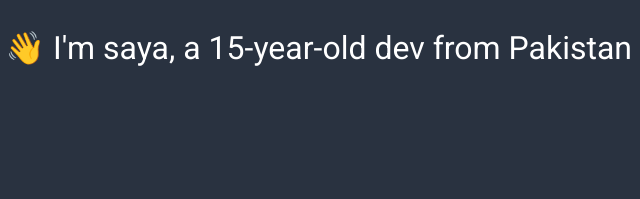
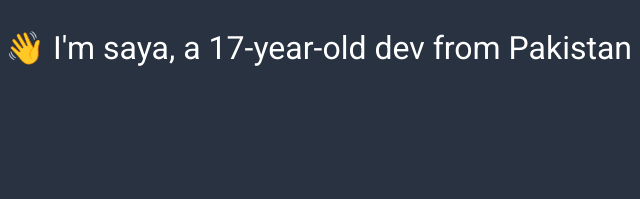
Before and after one commit to yanNotDev/yanNotDev.github.io, a plain HTML site: page index.html in a window 1280 px wide. Shown: the part 334-533 px from the top of the page, 393-1033 px from the left. Drawn offline with Linux system fonts and the light colour scheme; a script that the page names is missing.

Commit message:
Update index.html

```diff
--- a/index.html
+++ b/index.html
@@ -29,7 +29,7 @@
     <section>
       <img src="images/profile.gif" alt="yan cat" class="pfp" />
       <p style="font-size: 32px">
-        Hey there 👋 I'm saya, a 15-year-old dev from Pakistan
+        Hey there 👋 I'm saya, a 17-year-old dev from Pakistan
       </p>
     </section>
     <section id="projects" style="background: #5c13bb">
```
